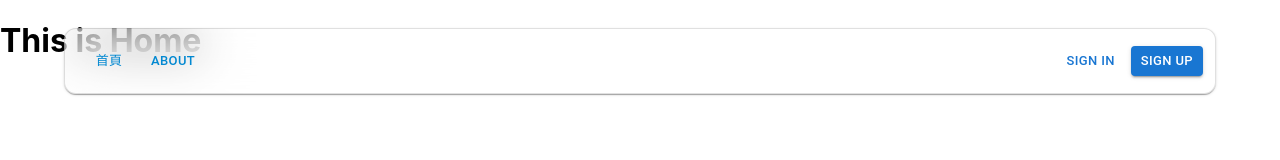
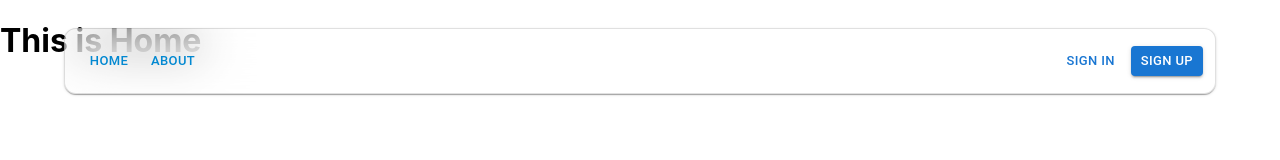
Before and after one commit to jui-wen-chiang/deepheart-web, a React (Create React App) app: page / in a window 1280 px wide. Shown: the top 160 px of the page. Built offline with nearby package versions, Linux system fonts and the light colour scheme.

Commit message:
feat: page routers & tsconfig

```diff
--- a/src/App.js
+++ b/src/App.js
@@ -1,5 +1,6 @@
 import React from 'react';
 import { BrowserRouter as Router } from "react-router-dom";
+import { Box } from "@mui/material";
 
 import Appbar from './components/tools/app_bar.tsx';
 import AppRoutes from "./routers/app_routers.tsx";
--- a/src/components/tools/app_bar.tsx
+++ b/src/components/tools/app_bar.tsx
@@ -14,8 +14,9 @@ import Drawer from '@mui/material/Drawer';
 // import ColorModeIconDropdown from '.././theme/ColorModeIconDropdown';
 // import Sitemark from './SitemarkIcon';
 
-import { BrowserRouter as Router, Route, Link,useNavigate } from "react-router-dom";
-// import About from "src/pages/about.tsx";
+import { BrowserRouter as Router, Route, Link, useNavigate } from "react-router-dom";
+// import ROUTES from "../../store/page_routes";
+import ROUTES from "src/store/page_routes";
 
 const StyledToolbar = styled(Toolbar)(({ theme }) => ({
   display: 'flex',
@@ -32,7 +33,6 @@ const StyledToolbar = styled(Toolbar)(({ theme }) => ({
   boxShadow: ((theme as any).vars || theme).shadows[1],
   padding: '8px 12px',
 }));
-
 
 export default function Appbar() {
   const navigate = useNavigate();
@@ -54,28 +54,19 @@ export default function Appbar() {
     >
       <Container maxWidth="lg">
         <StyledToolbar variant="dense" disableGutters>
+
+          {/* Pages Button */}
           <Box sx={{ flexGrow: 1, display: 'flex', alignItems: 'center', px: 0 }}>
-            {/* <Sitemark /> */}
             <Box sx={{ display: { xs: 'none', md: 'flex' } }}>
-              <Button variant="text" color="info" size="small" onClick={() => navigate("/")}>首頁
+            {ROUTES.map(({ path, name }) => (
+              <Button key={path} variant="text" color="info" size="small" onClick={() => navigate(path)}>
+                {name}
               </Button>
-              <Button variant="text" color="info" size="small" onClick={() => navigate("/about")}>
-                About
-              </Button>
-              {/* <Button variant="text" color="info" size="small">
-                Highlights
-              </Button>
-              <Button variant="text" color="info" size="small">
-                Pricing
-              </Button>
-              <Button variant="text" color="info" size="small" sx={{ minWidth: 0 }}>
-                FAQ
-              </Button>
-              <Button variant="text" color="info" size="small" sx={{ minWidth: 0 }}>
-                Blog
-              </Button> */}
+            ))}
             </Box>
           </Box>
+
+          {/* Sign Button */}
           <Box
             sx={{
               display: { xs: 'none', md: 'flex' },
@@ -83,14 +74,12 @@ export default function Appbar() {
               alignItems: 'center',
             }}
           >
-            <Button color="primary" variant="text" size="small">
-              Sign in
-            </Button>
-            <Button color="primary" variant="contained" size="small">
-              Sign up
-            </Button>
-            {/* <ColorModeIconDropdown /> */}
+            <Button variant="text" size="small">Sign in</Button>
+            <Button variant="contained" size="small">Sign up</Button>
           </Box>
+
+
+          {/* Is responsive, using a Drawer for small screens. */}
           <Box sx={{ display: { xs: 'flex', md: 'none' }, gap: 1 }}>
             {/* <ColorModeIconDropdown size="medium" /> */}
             {/* <IconButton aria-label="Menu button" onClick={toggleDrawer(true)}>
--- a/src/pages/home.tsx
+++ b/src/pages/home.tsx
@@ -1,4 +1,4 @@
-import React from "react";
+import * as React from 'react';
 
 export default function HomePage() {
   return <h1>This is Home</h1>;
--- a/src/routers/app_routers.tsx
+++ b/src/routers/app_routers.tsx
@@ -1,19 +1,13 @@
-import React from "react";
+import * as React from 'react';
 import { Routes, Route } from "react-router-dom";
-import HomePage from "../pages/home.tsx";
-import About from "../pages/about.tsx";
-// import ContactPage from "../pages/contact"; // 例如還有聯絡我們頁面
-// import ServicesPage from "../pages/services"; // 例如還有服務頁面
-// import NotFoundPage from "../pages/not_found"; // 404 頁面
+import ROUTES from "../store/page_routes";
 
 export default function AppRoutes() {
   return (
     <Routes>
-      <Route path="/" element={<HomePage />} />
-      <Route path="/about" element={<About />} />
-      {/* <Route path="/contact" element={<ContactPage />} />
-      <Route path="/services" element={<ServicesPage />} />
-      <Route path="*" element={<NotFoundPage />} /> 404 頁面 */}
+      {ROUTES.map(({ path, element }) => (
+        <Route key={path} path={path} element={element} />
+      ))}
     </Routes>
   );
 }
--- /dev/null
+++ b/src/store/page_routes.ts
@@ -0,0 +1,24 @@
+import * as React from 'react';
+import HomePage from "../pages/home";
+import AboutPage from "../pages/about";
+
+export interface RouteConfig {
+  path: string;
+  name: string;
+  element: React.ReactNode;
+}
+
+export const ROUTES: RouteConfig[] = [
+  {
+    path: "/",
+    name: "Home",
+    element: React.createElement(HomePage)
+  },
+  {
+    path: "/about",
+    name: "About",
+    element: React.createElement(AboutPage)
+  },
+];
+
+export default ROUTES;
```
Also changed, not shown: tsconfig.json (added, +11 -0 lines).
